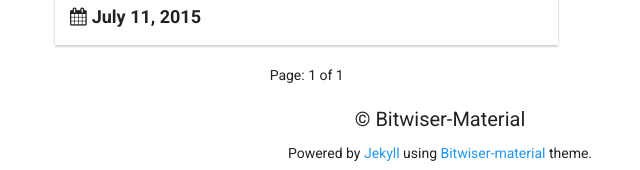
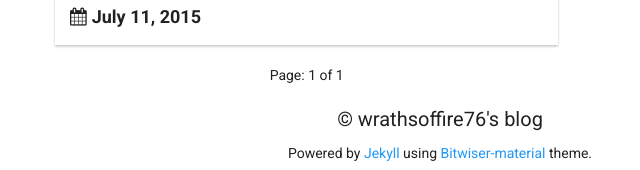
Before and after one commit to wrathsoffire76-blog/wrathsoffire76-blog.github.io, a Jekyll site: the page built from index.html, in a window 1280 px wide and 900 px high, scrolled down 1333 px, cut to the strip 390-900 px from the top of the window. Shown: the part 337-507 px from the top of the strip, without its empty margins (200-840 px from the left). Built offline with Jekyll 4.4.1, drawn with Linux system fonts in a browser that asks for light colours; nearby versions of some CDN libraries; the list of posts is cut into pages by our own code; some of the changed text lies outside the part shown.

Commit message:
Add files via upload

```diff
--- a/_config.yml
+++ b/_config.yml
@@ -1,11 +1,11 @@
 # Site settings
 ## Change the values as needed.
-title: Bitwiser-Material
-email: brijeshb42@gmail.com
-description: "A jekyll theme implementing material design by using muicss."
-keywords: "jekyll, theme, material, muicss"
+title: wrathsoffire76's blog
+email:
+description: "Welcome to my testing blog and other stuff zzzzzzzzzz...."
+keywords: "blog, material, wrathsoffire76, Nintendo, hacking"
 #url: "http://bitwiser.in/bitwiser-material" # the base hostname & protocol for your site
-url: "http://bitwiser.in/bitwiser-material" # the base hostname & protocol for your site
+url: "https://wrathsoffire76-blog.github.io/" # the base hostname & protocol for your site
 baseurl: "" # the subpath of your site, e.g. /blog/
 paginate: 5
 paginate_path: "page:num"
@@ -16,17 +16,14 @@
   sass_dir: _sass
   style: :compressed
 links:
-  facebook: brijeshb42
-  twitter: brijeshb42
-  email: brijeshb42@gmail.com
-  github: brijeshb42/bitwiser-material/
+  twitter: wrathsoffire76
+  github: wrathsoffire76
 exclude:
   - bower_components
   - README.md
-full_name: Brijesh
 
 ##set this to enable disqus commenting
-disqus: bitwiser
+#disqus: bitwiser
 
 ##set this to enable google analytics
 #ga_id: analyticsID
```
